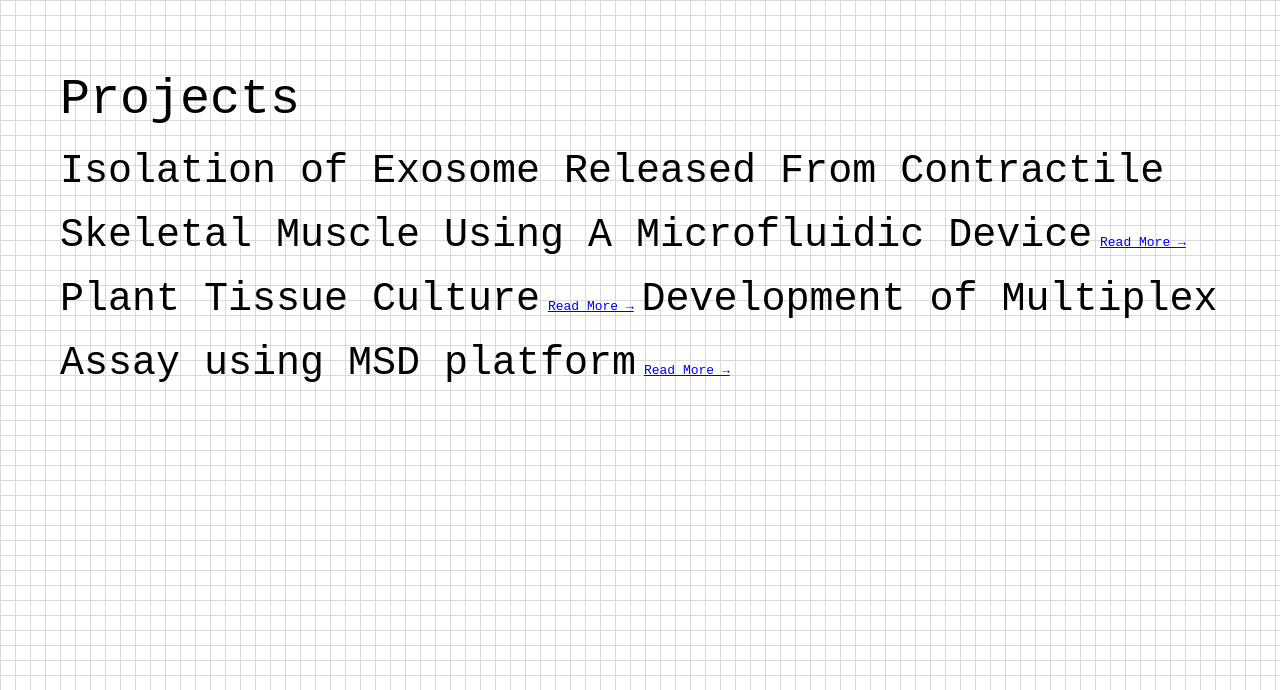
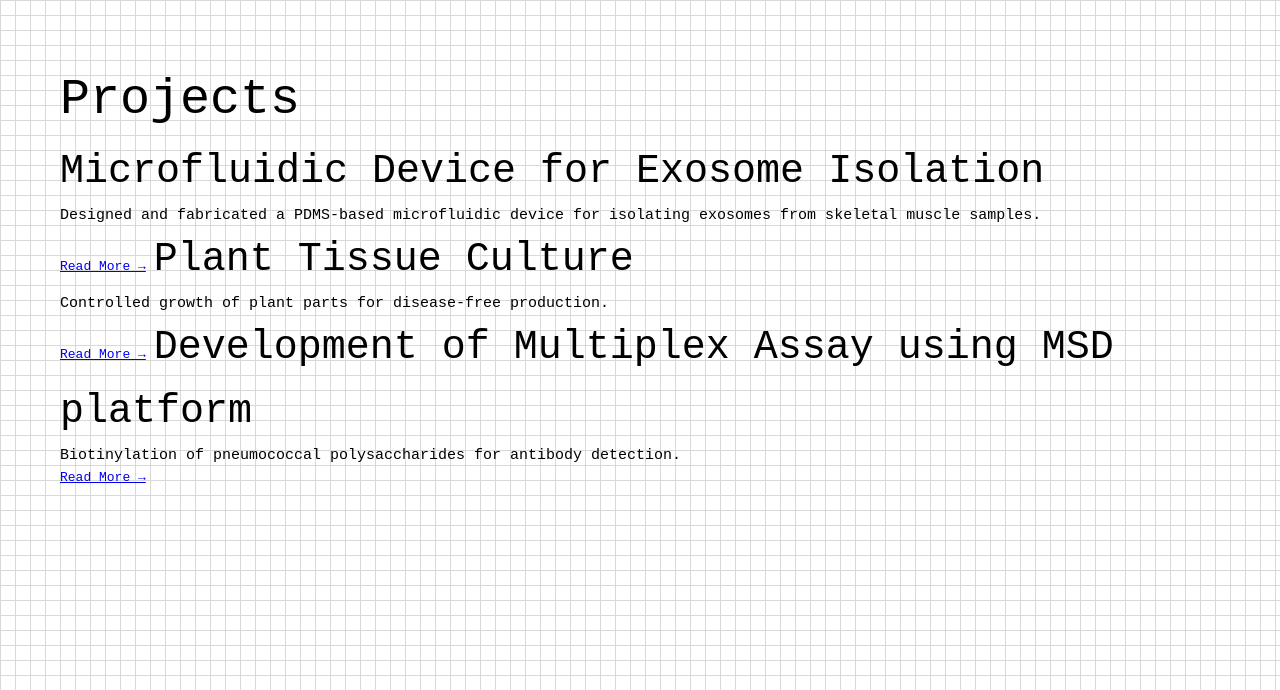
Before and after one commit to ananyawnss/Portfolio, a plain HTML site: page projects.html in a window 1280 px wide. Shown: the top 690 px of the page. Drawn offline with Linux system fonts and the light colour scheme.

Commit message:
Update projects.html

```diff
--- a/projects.html
+++ b/projects.html
@@ -9,12 +9,24 @@
         <h7> Projects</h7>
 
       <div class="project-card">
-    <h8>Isolation of Exosome Released From Contractile Skeletal Muscle Using A Microfluidic Device</h8>
-    <a href="microfluidics.html">Read More →</a>
+    <h8>Microfluidic Device for Exosome Isolation</h8>
+    <p>
+        Designed and fabricated a PDMS-based microfluidic device for
+        isolating exosomes from skeletal muscle samples.
+    </p>
+    <a href="microfluidics.html"> Read More →</a>
     <h8>Plant Tissue Culture</h8>
+    <p>
+        Controlled growth of plant parts for disease-free production.
+    </p>
     <a href="tissueculture.html">Read More →</a>
     <h8>Development of Multiplex Assay using MSD platform</h8>
+    <p>
+        Biotinylation of pneumococcal polysaccharides for antibody detection.
+    </p>
     <a href="serum.html">Read More →</a>
+          <div class="project-card">
+    </div>
 
 
 
```
